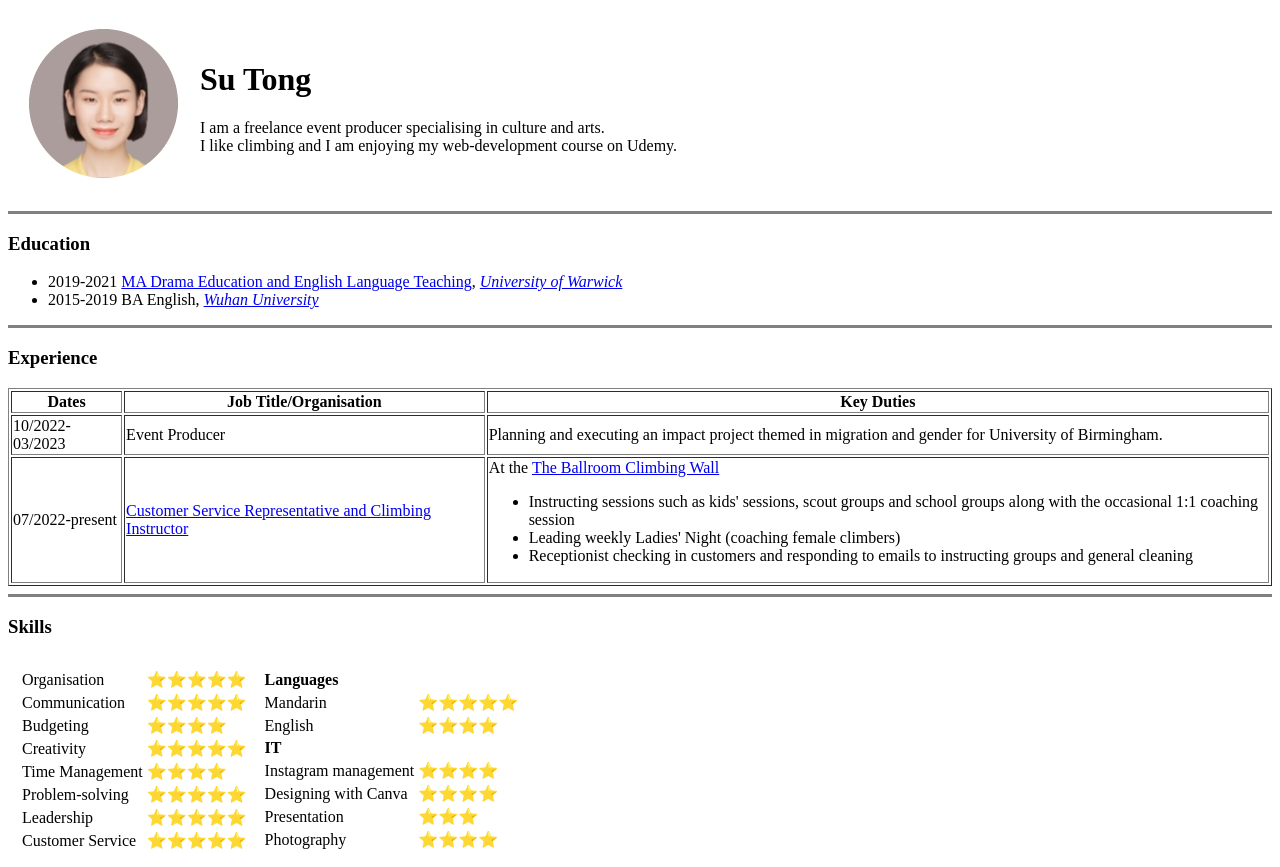
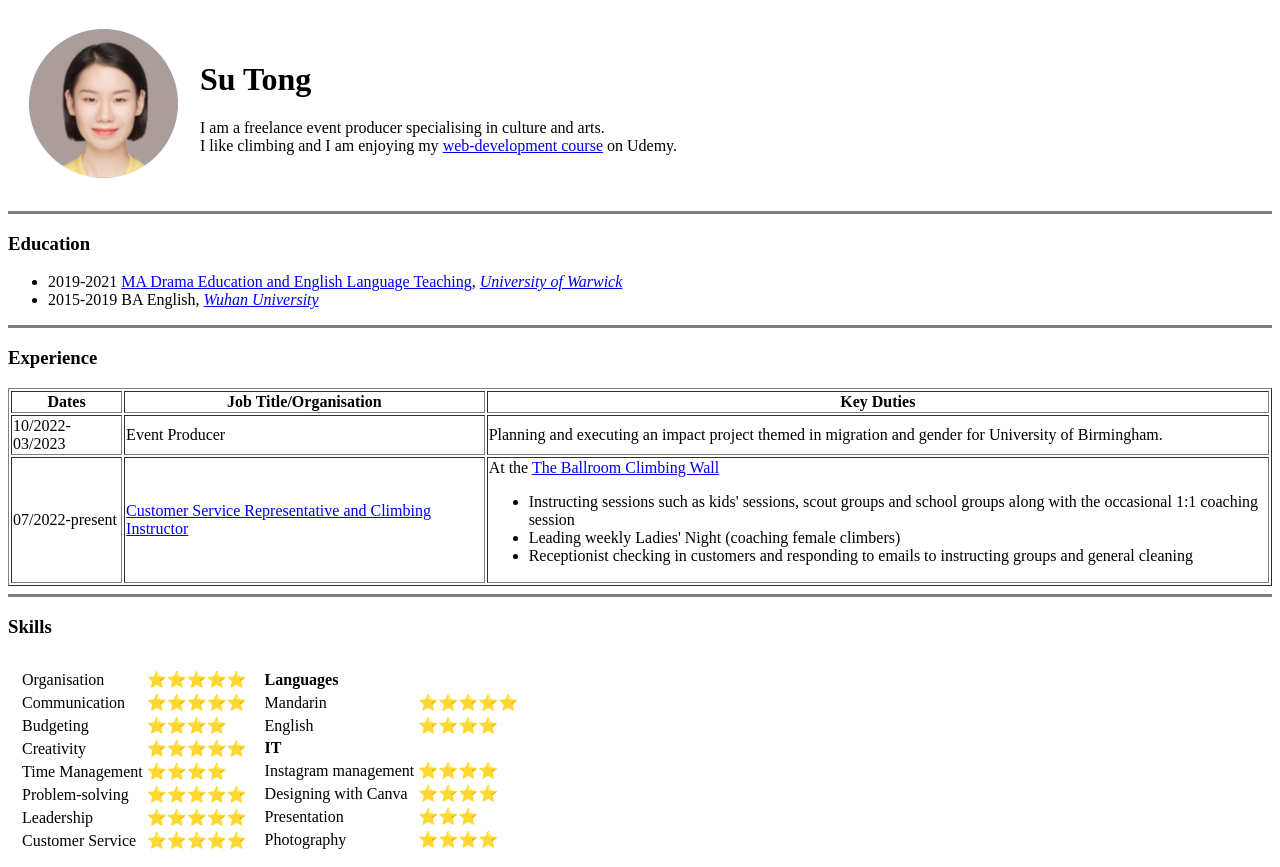
Before and after one commit to Tongcode38/cv, a plain HTML site: page index.html in a window 1280 px wide. Shown: the top 867 px of the page. Drawn offline with Linux system fonts and the light colour scheme.

Commit message:
Update index.html

```diff
--- a/index.html
+++ b/index.html
@@ -10,7 +10,7 @@
             <td><img src="Tongphoto4-modified.png" alt="Tong Su profile picture"></td>
             <td> <h1>Su Tong</h1>
                 <p>I am a freelance event producer specialising in culture and arts. <br>
-                    I like climbing and I am enjoying my web-development course on Udemy.</p></td>
+                    I like climbing and I am enjoying my <a href="https://www.udemy.com/course/the-complete-web-development-bootcamp/">web-development course</a> on Udemy.</p></td>
         </tr>
     </table>
     <hr size="3" noshade>
```
